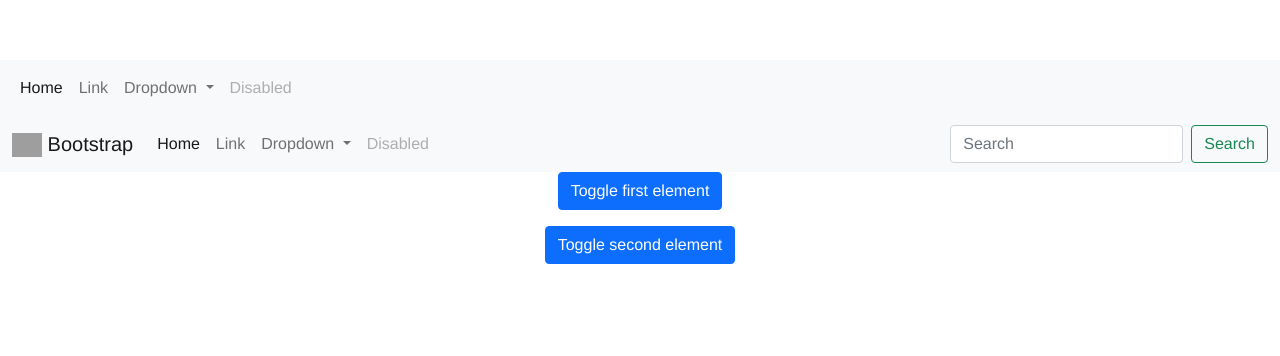
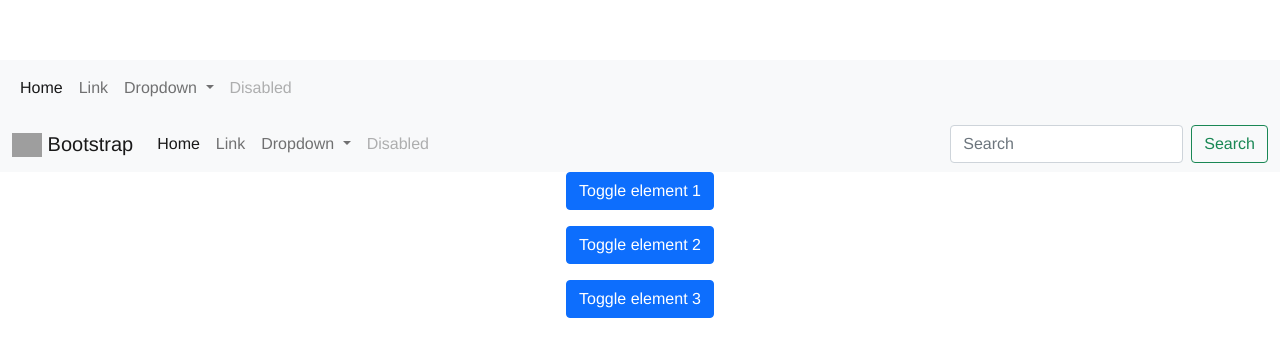
Before and after one commit to forbelieveme/laika-test-view, a Vue app: page / in a window 1280 px wide. Shown: the top 356 px of the page. Built offline with nearby package versions, Linux system fonts and the light colour scheme; grey boxes are pictures that could not be loaded.

Commit message:
Inserta tres elemntos de collapse independientes

```diff
--- a/src/components/Footer.vue
+++ b/src/components/Footer.vue
@@ -1,4 +1,5 @@
 <template>
+  <div class="row">
     <p>
       <a
         class="btn btn-primary"
@@ -7,10 +8,9 @@
         role="button"
         aria-expanded="false"
         aria-controls="multiCollapseExample1"
-      >Toggle first element</a
+        >Toggle element 1</a
       >
     </p>
-  <div class="row">
     <div class="col">
       <div class="collapse multi-collapse" id="multiCollapseExample1">
         <div class="card card-body">
@@ -29,11 +29,32 @@
         aria-expanded="false"
         aria-controls="multiCollapseExample2"
       >
-        Toggle second element
+        Toggle element 2
       </button>
     </p>
     <div class="col">
       <div class="collapse multi-collapse" id="multiCollapseExample2">
+        <div class="card card-body">
+          Some placeholder content for the second collapse component of this
+          multi-collapse example. This panel is hidden by default but revealed
+          when the user activates the relevant trigger.
+        </div>
+      </div>
+    </div>
+    <p>
+      <button
+        class="btn btn-primary"
+        type="button"
+        data-bs-toggle="collapse"
+        data-bs-target="#multiCollapseExample3"
+        aria-expanded="false"
+        aria-controls="multiCollapseExample3"
+      >
+        Toggle element 3
+      </button>
+    </p>
+    <div class="col">
+      <div class="collapse multi-collapse" id="multiCollapseExample3">
         <div class="card card-body">
           Some placeholder content for the second collapse component of this
           multi-collapse example. This panel is hidden by default but revealed
```
Lines whose indentation alone changed are shown as unchanged.
